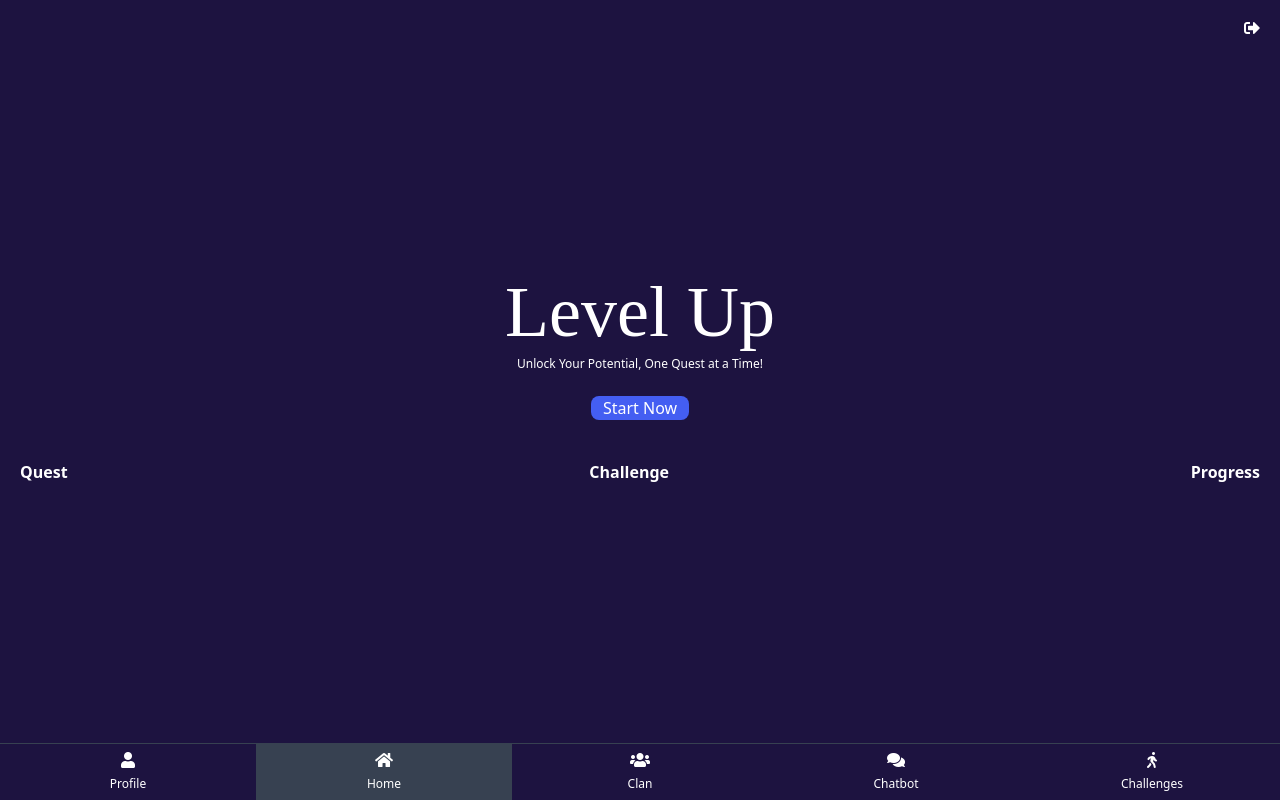
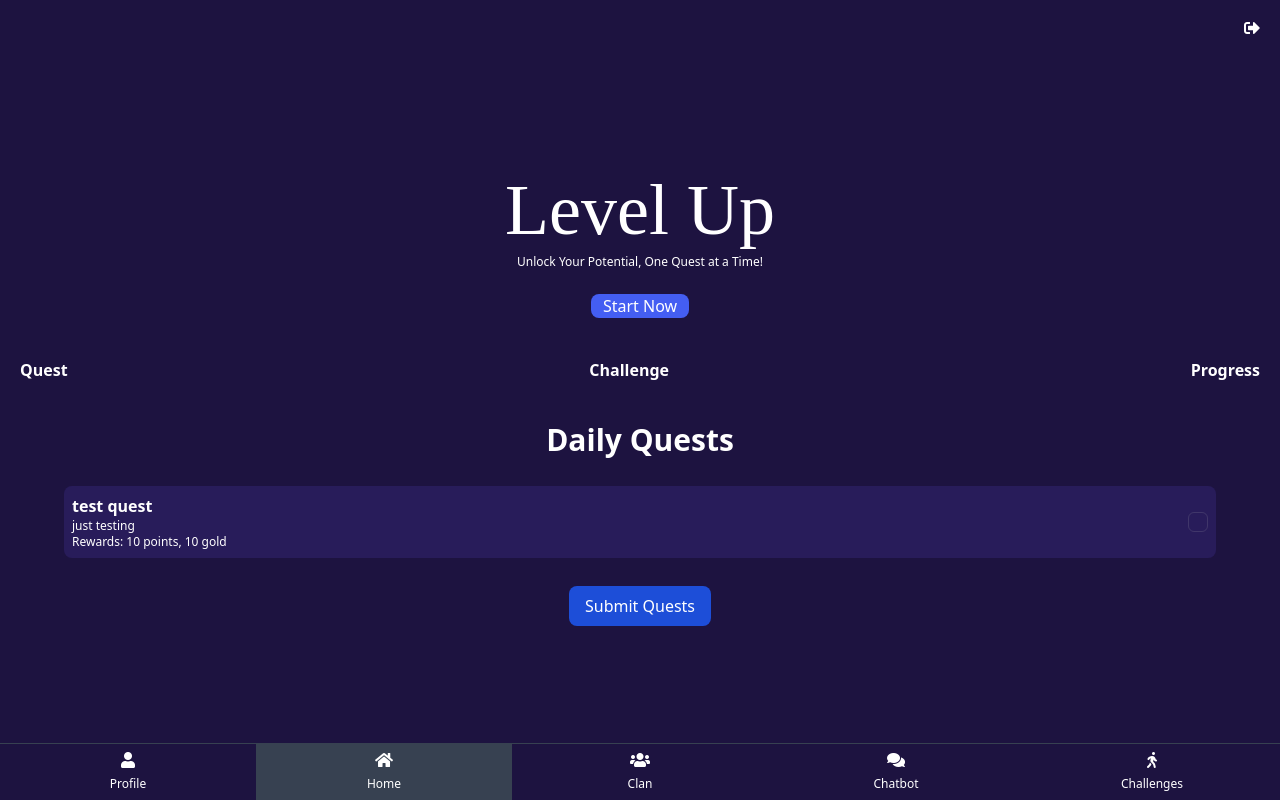
Before and after one commit to yacineLaribi/level_up, a Django app: page / in a window 1280 px wide. Run offline with Django 5.2, Linux system fonts and the light colour scheme; a user stored in the database is signed in; data comes from the database, SQL or seed files in the repository; both versions use the stored data as it was after the commit; some libraries are stand-ins or nearby versions; some web fonts are replaced.

Commit message:
some changes in the front i guess

```diff
--- a/core/apps.py
+++ b/core/apps.py
@@ -4,3 +4,5 @@ from django.apps import AppConfig
 class CoreConfig(AppConfig):
     default_auto_field = 'django.db.models.BigAutoField'
     name = 'core'
+    def ready(self):
+        import core.signals
--- a/core/models.py
+++ b/core/models.py
@@ -44,3 +44,24 @@ class ClanMembership(models.Model):
 
     def __str__(self):
         return f'{self.user.username} - {self.clan.name}'
+
+
+class Quest(models.Model):
+    name = models.CharField(max_length=255)
+    description = models.TextField(blank=True, null=True)
+    score_reward = models.IntegerField()  # Score awarded for completing the quest
+    gold_reward = models.IntegerField(default=0)  # Optional gold reward
+    is_special = models.BooleanField(default=False)  # Special quest flag
+    created_at = models.DateTimeField(auto_now_add=True)
+
+    def __str__(self):
+        return self.name
+
+class UserQuest(models.Model):
+    user = models.ForeignKey(settings.AUTH_USER_MODEL, on_delete=models.CASCADE, related_name="user_quests")
+    quest = models.ForeignKey(Quest, on_delete=models.CASCADE, related_name="user_quests")
+    completed = models.BooleanField(default=False)
+    completed_at = models.DateTimeField(blank=True, null=True)
+
+    def __str__(self):
+        return f"{self.user.username} - {self.quest.name}"
--- a/core/templates/index.html
+++ b/core/templates/index.html
@@ -17,4 +17,39 @@
         <span class="font-semibold text-center">Progress</span>
 
     </div>
+
+    <h1 class="font-bold text-3xl mb-5">Daily Quests</h1>
+        <form method="post" action="{% url 'core:complete_quests' %}" class="flex items-center justify-center gap-2 flex-col">
+            {% csrf_token %}
+            <ul class="flex items-center justify-center flex-col px-2 mt-2 gap-2">
+                {% for quest in quests %}
+                <label class="flex flex-row items-center gap-2.5 text-white">
+                    <li class="flex items-center justify-between gap-2 bg-[#281C5A] p-2 w-[90vw] rounded-lg">
+                        <div>
+                            <strong>{{ quest.name }}</strong>
+                            <p class="text-xs">{{ quest.description }}</p>
+                            <p class="text-xs">Rewards: {{ quest.score_reward }} points, {{ quest.gold_reward }} gold</p>
+                        </div>
+                        {% if quest.is_special %}
+                        <span>Special Quest!</span>
+                        {% endif %}
+                        <input
+                            type="checkbox"
+                            name="completed_quests"
+                            value="{{ quest.id }}"
+                            class="peer hidden"
+                        />
+                        <div class="h-5 w-5 flex rounded-md border border-[#a2a1a833] light:bg-[#e8e8e8] dark:bg-[#212121] peer-checked:bg-[#7152f3] transition">
+                            <svg fill="none" viewBox="0 0 24 24" class="w-5 h-5 light:stroke-[#e8e8e8] dark:stroke-[#212121]" xmlns="http://www.w3.org/2000/svg">
+                                <path d="M4 12.6111L8.92308 17.5L20 6.5" stroke-width="2" stroke-linecap="round" stroke-linejoin="round"></path>
+                            </svg>
+                        </div>
+                    </li>
+                </label>
+                {% endfor %}
+            </ul>
+            <button type="submit" class="mt-5 px-4 py-2 rounded-lg bg-blue-700 text-white">Submit Quests</button>
+        </form>
+
+
 {% endblock content %}
--- a/core/urls.py
+++ b/core/urls.py
@@ -5,13 +5,21 @@ app_name = 'core'
 
 urlpatterns = [
     path('',views.index , name='index'),
+    path('quests/complete/<int:quest_id>/', views.complete_quest, name='complete_quest'),
+    path('complete_quests/', views.complete_quests, name='complete_quests'),
+
     path('login/',views.login_user , name='login'),
     path('signup/',views.signup, name='signup'),
     path('logout/',views.logout_view , name='logout'),
+
     path('chat/', views.chatbot, name='chatbot'),
     path('chatbot/', views.chat_with_bot, name='chat_with_bot'),
+
     path('profile/', views.profile, name='profile'),
+
     path('clans/', views.clans, name='clans'),
 
 
+
+
 ]
--- a/core/views.py
+++ b/core/views.py
@@ -4,10 +4,10 @@ from django.contrib.auth import authenticate, login ,logout
 from django.contrib import messages
 from .models import CustomUser as User
 
-@login_required
-def index(request):
-    context = {}
-    return render(request,'index.html',context)
+# @login_required
+# def index(request):
+#     context = {}
+#     return render(request,'index.html',context)
 
 
 def signup(request):
@@ -135,3 +135,53 @@ def clans(request):
     if q:
         clans = clans.filter(name__icontains=q)
     return render(request, 'clans.html', {'clans': clans})
+
+
+from django.shortcuts import render
+from .models import Quest, UserQuest
+
+def index(request):
+    quests = Quest.objects.all()
+    user_quests = UserQuest.objects.filter(user=request.user)
+    completed_quests_ids = user_quests.filter(completed=True).values_list('quest_id', flat=True)  # Get IDs of completed quests
+    quests = Quest.objects.exclude(id__in=completed_quests_ids)  # Exclude quests already completed by the user
+
+    return render(request, 'index.html', {
+        'quests': quests,
+        'user_quests': user_quests
+    })
+
+
+
+from django.shortcuts import redirect, get_object_or_404
+from .models import Quest, UserQuest
+
+def complete_quest(request, quest_id):
+    quest = get_object_or_404(Quest, id=quest_id)
+    user_quest, created = UserQuest.objects.get_or_create(user=request.user, quest=quest)
+
+    if not user_quest.completed:
+        user_quest.completed = True
+        user_quest.save()
+
+    return redirect('core:index')
+
+
+from django.shortcuts import redirect
+from django.contrib.auth.decorators import login_required
+from django.views.decorators.csrf import csrf_protect
+
+@login_required
+@csrf_protect
+def complete_quests(request):
+    if request.method == 'POST':
+        completed_quest_ids = request.POST.getlist('completed_quests')  # Get selected quest IDs
+        for quest_id in completed_quest_ids:
+            # Mark the quest as completed for the user
+            quest = Quest.objects.get(id=quest_id)
+            UserQuest.objects.update_or_create(
+                user=request.user,
+                quest=quest,
+                defaults={'completed': True},
+            )
+        return redirect('core:index')  # Redirect to index page
```
Also changed, not shown: core/admin.py (+15 -1 lines), core/signals.py (added, +21 -0 lines), core/migrations/0004_quest_userquest.py (added), core/templates/quests_list.html (added), db.sqlite3.
